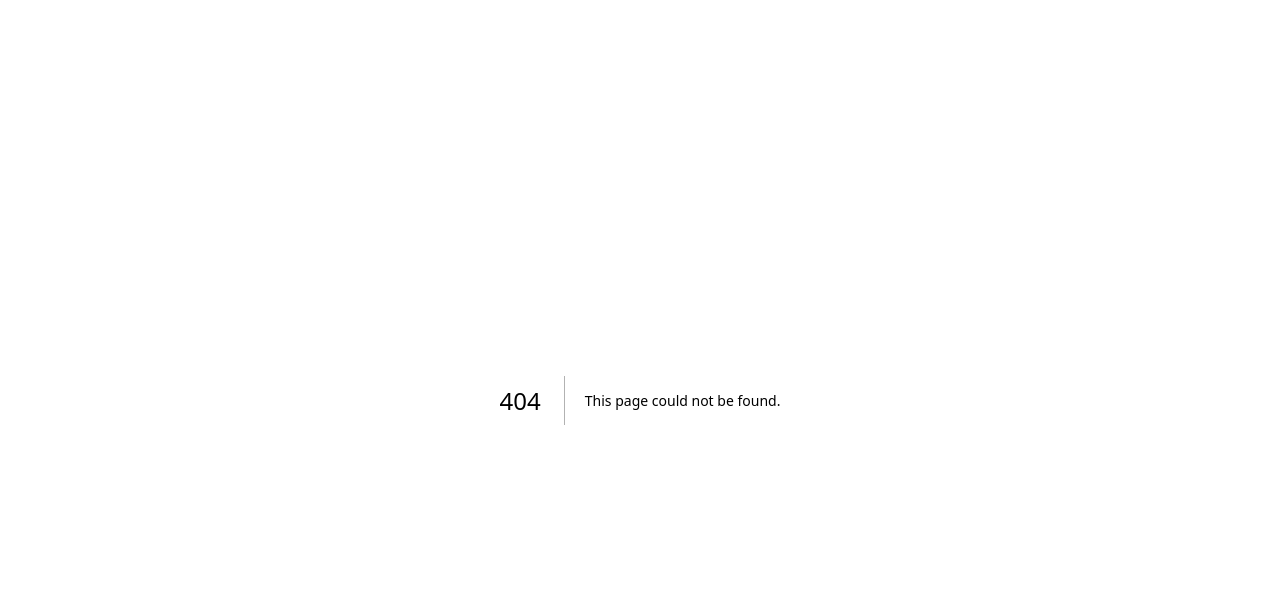
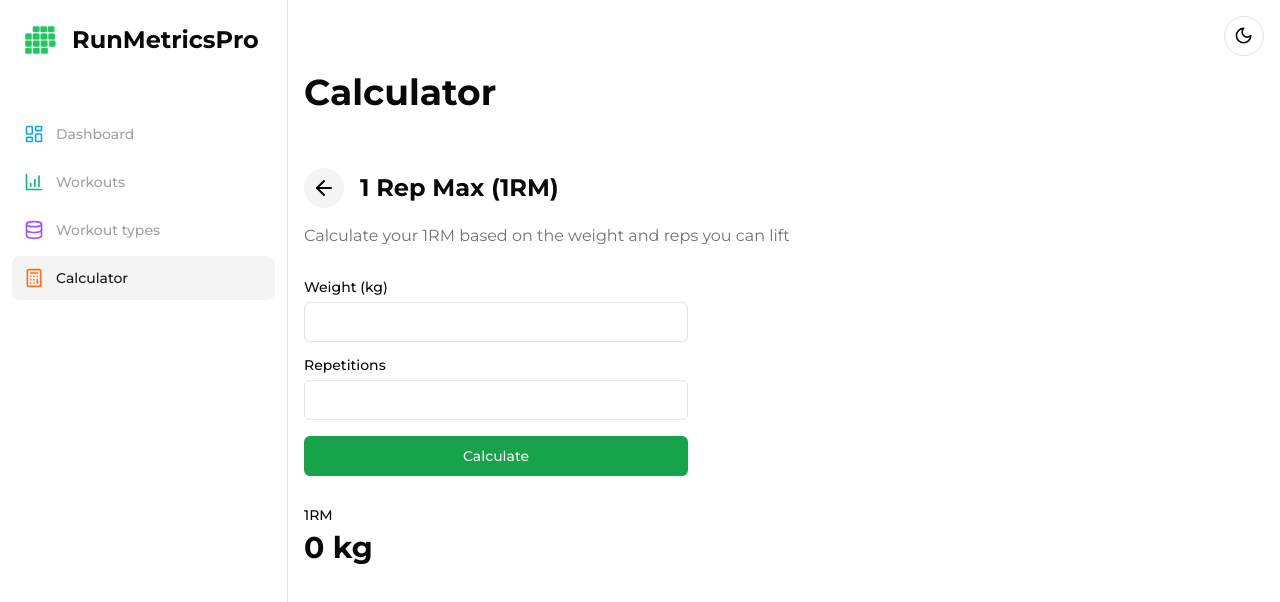
Before and after one commit to piotrv1001/run-metrics-pro, a Next.js app: page /calculator/one-rep-max in a window 1280 px wide. Before the commit this address had no page. Shown: the top 602 px of the page. Built offline with nearby package versions, Linux system fonts and the light colour scheme.

Commit message:
Simple 1RM calculator

```diff
--- /dev/null
+++ b/src/app/(dashboard)/(routes)/calculator/one-rep-max/page.tsx
@@ -0,0 +1,69 @@
+"use client";
+
+import InputWithLabel from "@/components/input-with-label";
+import SlideInPage from "@/components/slide-in-page";
+import { Button } from "@/components/ui/button";
+import { useToastHandler } from "@/lib/hooks";
+import { ArrowLeftIcon } from "lucide-react";
+import Link from "next/link";
+import { FormEvent, useState } from "react";
+
+const getOneRepMax = (weight: number, reps: number) => {
+  return Math.round(weight * (1 + 0.0333 * reps));
+}
+
+export default function OneRepMaxPage() {
+  const [weight, setWeight] = useState("");
+  const [reps, setReps] = useState("");
+  const [oneRepMax, setOneRepMax] = useState(0);
+
+  const { handleError } = useToastHandler();
+
+  const handleSubmit = (e: FormEvent<HTMLFormElement>) => {
+    e.preventDefault();
+    const parsedWeight = Number(weight);
+    const parsedReps = Number(reps);
+    if(isNaN(parsedWeight) || isNaN(parsedReps) || parsedWeight <= 0 || parsedReps <= 0) {
+      handleError("Please enter a valid weight and reps");
+      return;
+    }
+    const oneRepMax = getOneRepMax(parsedWeight, parsedReps);
+    setOneRepMax(oneRepMax);
+  }
+
+  return (
+    <SlideInPage>
+      <div className="flex gap-x-4 items-center">
+        <Link href="/calculator" className="rounded-full bg-accent p-2">
+          <ArrowLeftIcon />
+        </Link>
+        <h1 className="texl:lg md:text-2xl font-bold">1 Rep Max (1RM)</h1>
+      </div>
+      <p className="text-muted-foreground mt-4">
+        Calculate your 1RM based on the weight and reps you can lift
+      </p>
+      <form
+        onSubmit={handleSubmit}
+        className="mt-8 flex flex-col gap-y-4 max-w-sm"
+      >
+        <InputWithLabel
+          value={weight}
+          label="Weight (kg)"
+          onChange={(e) => setWeight(e.target.value)}
+        />
+        <InputWithLabel
+          value={reps}
+          label="Repetitions"
+          onChange={(e) => setReps(e.target.value)}
+        />
+        <Button type="submit">Calculate</Button>
+      </form>
+      <div className="mt-8">
+        <div className="text-sm font-medium leading-none mb-2">
+          1RM
+        </div>
+        <div className="text-3xl font-bold">{oneRepMax} kg</div>
+      </div>
+    </SlideInPage>
+  );
+}
```
